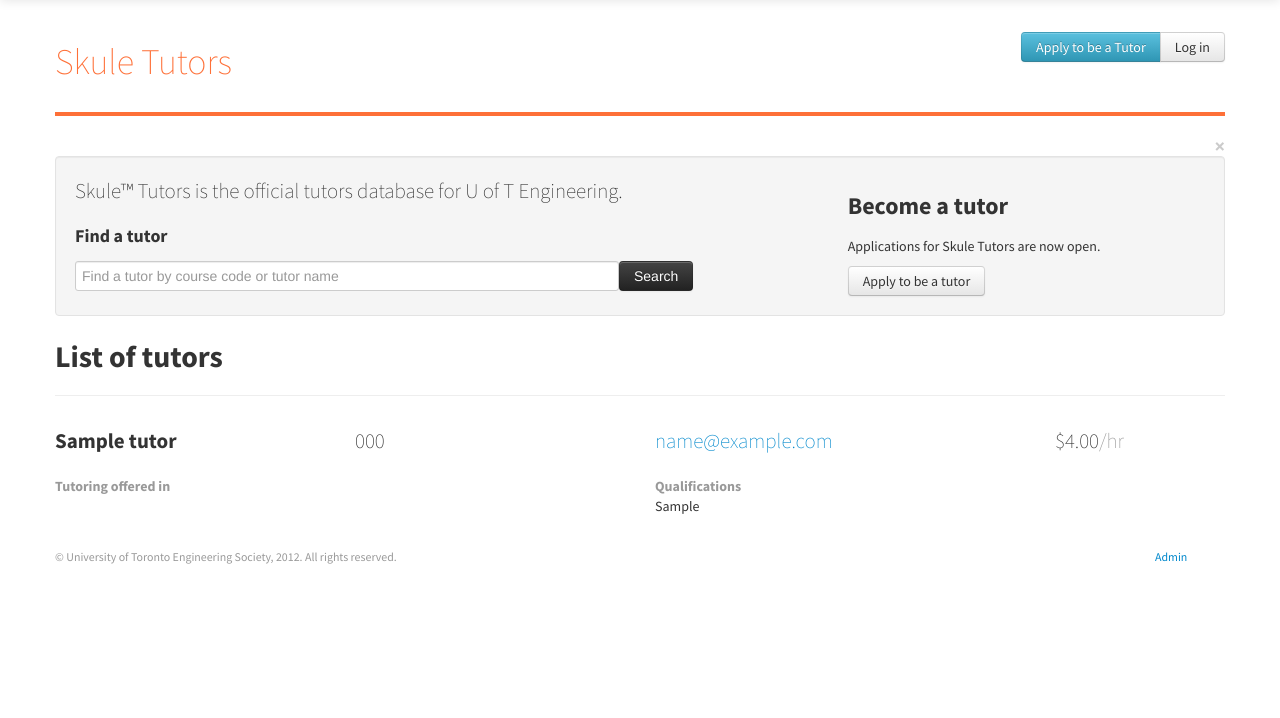
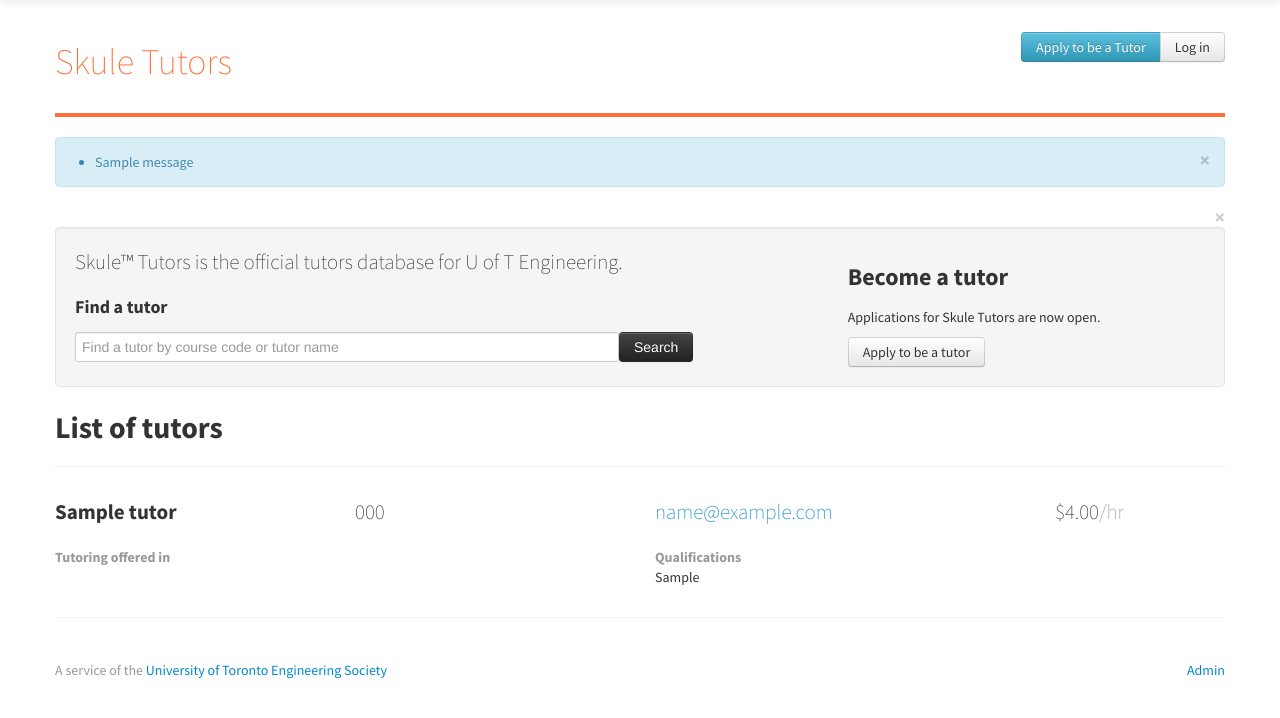
Before and after one commit to skule/skule_tutors2, a Django app: template templates/tutor_list.html in a window 1280 px wide. Shown: the part 48-766 px from the top of the page. Run offline with Django 3.2, Linux system fonts and the light colour scheme; the template is opened without the code that fills it: values that come from a table or form of the project are taken from there, others are empty; tables that the repository leaves empty hold one stand-in row (values such as "Sample post"); one stand-in notice (Sample message) is shown.

Commit message:
Done done and done!

```diff
--- a/templates/base.html
+++ b/templates/base.html
@@ -122,20 +122,35 @@
         </div>
     </div>
     <div class="row header-row">
-        <div class="span12">
-            <hr>
+    <hr class="span12">
+    </div>
+    <div class="row">
+        {% if messages %}
+            <div class="span12">
+                <div class=" alert alert-block alert-info">
+                    <a class="close" data-dismiss="alert" href="#">&times;</a>
 
-        </div>
+                    <ul class="messages">
+                        {% for message in messages %}
+                            <li{% if message.tags %} class="{{ message.tags }}"{% endif %}>
+                                {{ message }}
+                            </li>
+                        {% endfor %}
+                    </ul>
+                </div>
+            </div>
+        {% endif %}
     </div>
+
     {% block content %}
         <!-- CONTENT GOES HERE -->
     {% endblock %}
     <footer class="row">
         <p class="muted span5">
-            <small>© University of Toronto Engineering Society, 2012. All rights reserved.</small>
+            A service of the <a href="http://skule.ca/about-us">University of Toronto Engineering Society</a>
         </p>
         <p class="muted span1 pull-right">
-            <small><a href="/admin">Admin</a></small>
+            <a class="pull-right" href="/admin">Admin</a>
         </p>
     </footer>
 </div>
--- a/templates/tutor_list.html
+++ b/templates/tutor_list.html
@@ -85,6 +85,10 @@
                             </div>
                         </div>
 
+                        <div class="row ">
+                            <hr class="span12">
+                        </div>
+
                     </section>
                 {% endif %}
 
--- a/templates/tutors/search.html
+++ b/templates/tutors/search.html
@@ -6,7 +6,7 @@
 
 {% block content %}
     <div class="tutors-list">
-        <h2 class="page-header">Tutors found for <em>{{ query }}</em></h2>
+        <h2 class="page-header">Search results: <em>{{ query }}</em></h2>
 
         <article>
             {% for tutor in Tutor_list %}
@@ -56,6 +56,9 @@
                                 </p>
                             </div>
                         </div>
+                        <div class="row ">
+                        <hr class="span12">
+                        </div>
 
                     </section>
                 {% endif %}
```
